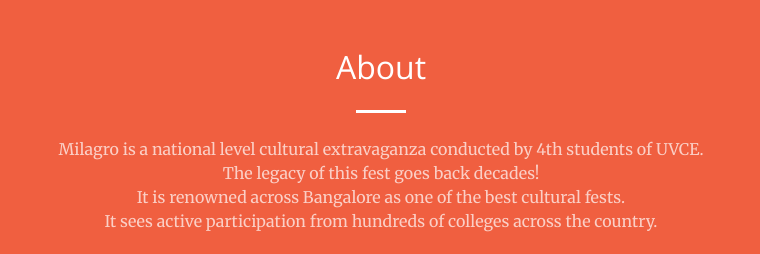
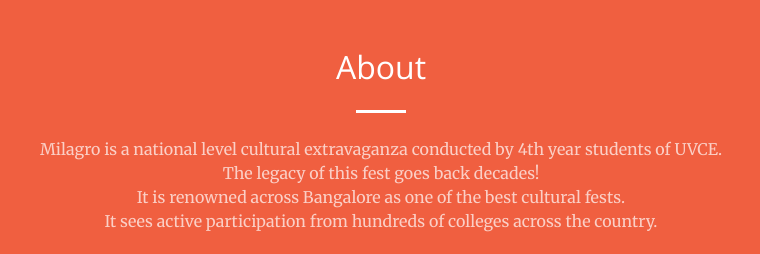
Before and after one commit to Patronus2000/Patronus2000.github.io, a plain HTML site: page index.html in a window 1280 px wide. Shown: the part 940-1194 px from the top of the page, 259-1019 px from the left. Drawn offline with nearby package versions, Linux system fonts and the light colour scheme; some packages are replaced by stand-ins of ours; a script that the page names is missing.

Commit message:
Update index.html

```diff
--- a/index.html
+++ b/index.html
@@ -121,7 +121,7 @@
             <h2 class="text-white section-heading">About</h2>
             <hr class="light my-4" />
             <p class="text-faded mb-4">
-              Milagro is a national level cultural extravaganza conducted by 4th
+              Milagro is a national level cultural extravaganza conducted by 4th year
               students of UVCE. <br />
               The legacy of this fest goes back decades! <br />
               It is renowned across Bangalore as one of the best cultural fests.
```
